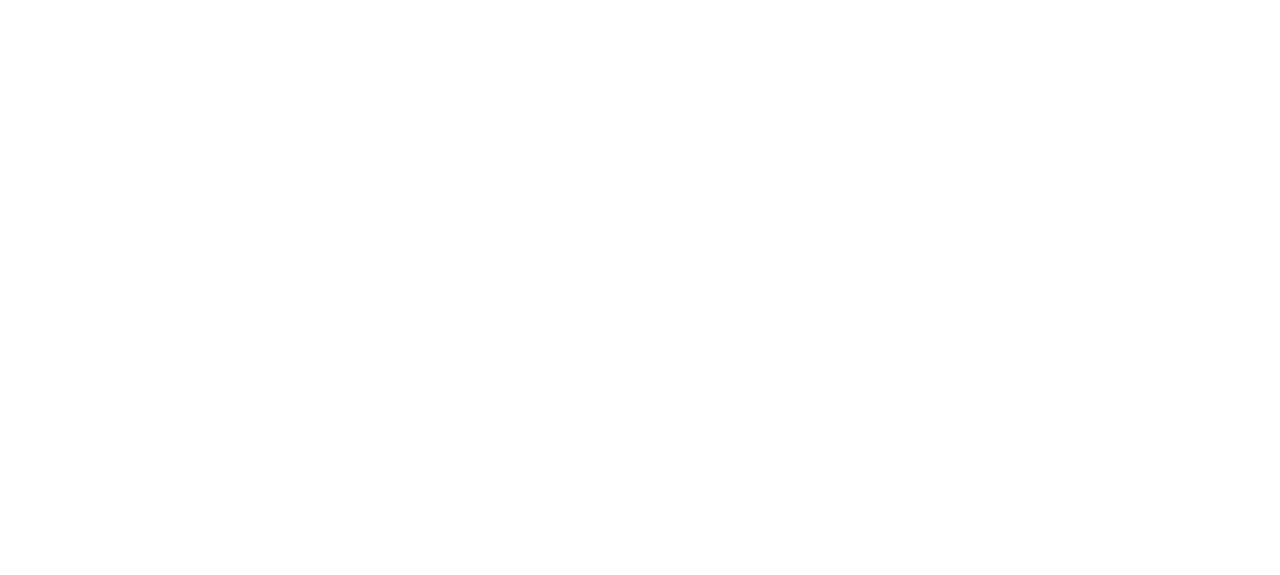
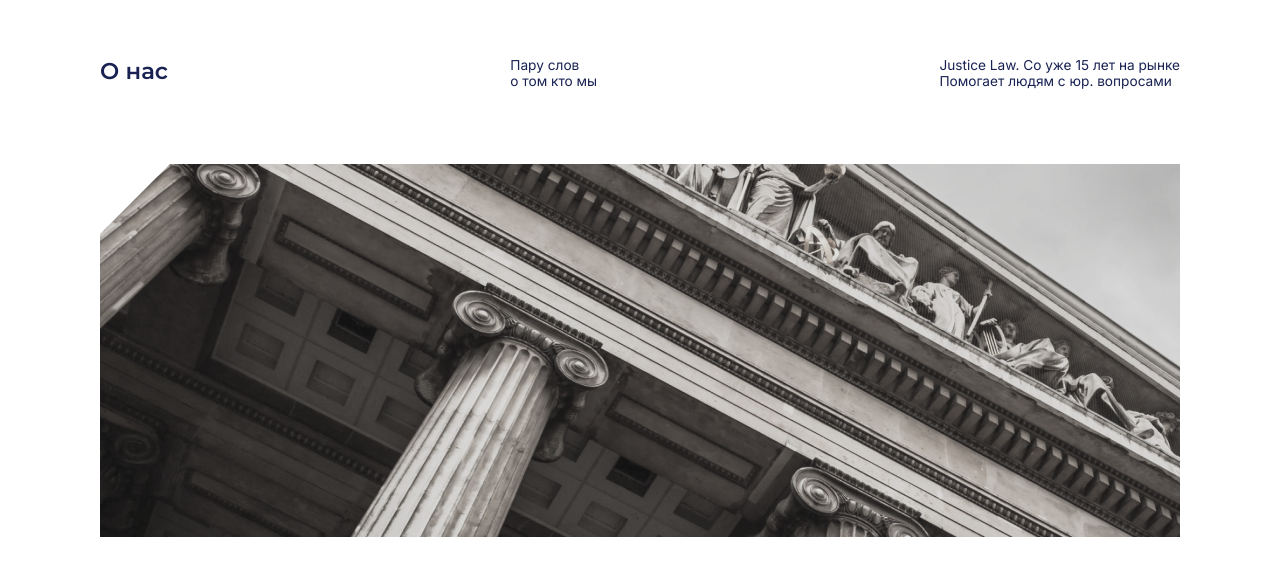
Before and after one commit to Nikityau/law-cite, a React app: page /home in a window 1280 px wide. Shown: the part 943-1518 px from the top of the page. Before the commit the page ends 800 px from the top, so only its background shows below. Built offline with nearby package versions, Linux system fonts and the light colour scheme.

Commit message:
home page, added about us

```diff
--- /dev/null
+++ b/src/components/Pages/Home.page/&blocks/AboutUs/AboutUs.jsx
@@ -0,0 +1,22 @@
+import React from 'react';
+
+import AboutUs__description from "components/Pages/Home.page/&blocks/AboutUs/__description/AboutUs__description";
+import AboutUs__banner from "components/Pages/Home.page/&blocks/AboutUs/__banner/AboutUs__banner";
+
+import './style.common/AboutUs.scss'
+import './style.common/__description/AboutUs__dsecription.scss'
+import './style.common/__banner/AboutUs__banner.scss'
+import './style.common/__banner/_top_left_tongue/AboutUs__banner_top_left_tongue.scss'
+
+import '../../../../UI/UI.Kit.Styles/ui.styles/font_motserrat_600.scss'
+
+const AboutUs = () => {
+    return (
+        <article className={'about-us el_padding_side_100'}>
+            <AboutUs__description/>
+            <AboutUs__banner/>
+        </article>
+    );
+};
+
+export default AboutUs;
--- /dev/null
+++ b/src/components/Pages/Home.page/&blocks/AboutUs/__banner/AboutUs__banner.jsx
@@ -0,0 +1,16 @@
+import React from 'react';
+
+import banner from 'assets/images/Home.page/AboutUs/photo-banner-2.png'
+
+const AboutUsBanner = () => {
+    return (
+        <div className={'about-us__banner about-us__banner_top_left_tongue'}
+            style={{
+                backgroundImage: `url(${banner})`
+            }}
+        >
+        </div>
+    );
+};
+
+export default AboutUsBanner;
--- /dev/null
+++ b/src/components/Pages/Home.page/&blocks/AboutUs/__description/AboutUs__description.jsx
@@ -0,0 +1,21 @@
+import React from 'react';
+
+const AboutUsDescription = () => {
+    return (
+        <div className={'about-us__description'}>
+            <div className={'about-us__description-text font_montserrat_600'}>
+                <span>О нас</span>
+            </div>
+            <div className={'about-us__description-text'}>
+                <span>Пару слов</span>
+                <span>о том кто мы</span>
+            </div>
+            <div className={'about-us__description-text'}>
+                <span>Justice Law. Co уже 15 лет на рынке</span>
+                <span>Помогает людям с юр. вопросами</span>
+            </div>
+        </div>
+    );
+};
+
+export default AboutUsDescription;
--- /dev/null
+++ b/src/components/Pages/Home.page/&blocks/AboutUs/style.common/AboutUs.scss
@@ -0,0 +1,10 @@
+.about-us {
+  width: auto;
+
+  display: flex;
+  gap: 75px;
+  flex-direction: column;
+
+  padding-top: 200px;
+  padding-bottom: 200px;
+}
--- /dev/null
+++ b/src/components/Pages/Home.page/&blocks/AboutUs/style.common/__banner/AboutUs__banner.scss
@@ -0,0 +1,9 @@
+.about-us__banner {
+  position: relative;
+
+  width: 100%;
+  height: 373px;
+
+  background-repeat: no-repeat;
+  background-size: cover;
+}
--- /dev/null
+++ b/src/components/Pages/Home.page/&blocks/AboutUs/style.common/__banner/_top_left_tongue/AboutUs__banner_top_left_tongue.scss
@@ -0,0 +1,13 @@
+.about-us__banner_top_left_tongue {
+  &:before {
+    content: '';
+
+    position: absolute;
+    top: 0;
+    left: 0;
+
+    border-left: 70px solid #fff;
+    border-right: 70px solid transparent;
+    border-bottom: 70px solid transparent;
+  }
+}
--- /dev/null
+++ b/src/components/Pages/Home.page/&blocks/AboutUs/style.common/__description/AboutUs__dsecription.scss
@@ -0,0 +1,17 @@
+.about-us__description {
+  display: flex;
+  justify-content: space-between;
+}
+
+.about-us__description-text {
+  display: flex;
+  flex-direction: column;
+
+  span {
+    font-family: var(--font-fam-inter);
+    font-weight: 400;
+    font-size: 1.2rem;
+
+    color: var(--dark-blue-font-color);
+  }
+}
--- a/src/components/Pages/Home.page/Home.page.jsx
+++ b/src/components/Pages/Home.page/Home.page.jsx
@@ -3,9 +3,9 @@ import React from 'react';
 import Header from "components/Pages/Home.page/&blocks/Header/Header";
 import Footer from "components/Pages/Home.page/&blocks/Footer/Footer";
 import Enter from "components/Pages/Home.page/&blocks/Enter/Enter";
+import AboutUs from "components/Pages/Home.page/&blocks/AboutUs/AboutUs";
 
 import './styles.common/Home.page.scss'
-
 
 const HomePage = () => {
     return (
@@ -13,6 +13,7 @@ const HomePage = () => {
             <Header/>
             <main className={'home-page__main'}>
                 <Enter/>
+                <AboutUs/>
             </main>
             <Footer/>
         </div>
--- a/src/components/UI/UI.Kit.Styles/ui.styles/el_padding_side.scss
+++ b/src/components/UI/UI.Kit.Styles/ui.styles/el_padding_side.scss
@@ -1,3 +1,4 @@
 .el_padding_side_100 {
-  padding: 0 100px;
+  padding-left: 100px;
+  padding-right: 100px;
 }
--- /dev/null
+++ b/src/components/UI/UI.Kit.Styles/ui.styles/font_motserrat_600.scss
@@ -0,0 +1,7 @@
+.font_montserrat_600 {
+  span {
+    font-family: var(--font-fam-montserrat);
+    font-weight: 600;
+    font-size: 2rem;
+  }
+}
```
Also changed, not shown: src/assets/images/Home.page/AboutUs/photo-banner-2.png (added).
